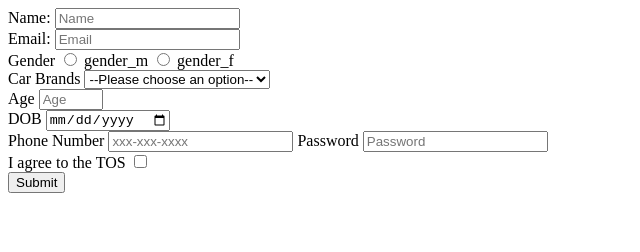
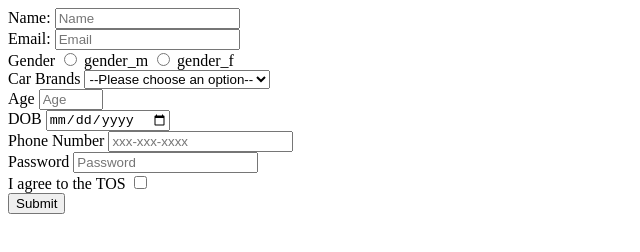
Before and after one commit to acciojob/signup-form-car-Khandavilli-Mahidhar93, a website: page main.html in a window 1280 px wide. Shown: the whole page, without its empty margins (0-640 px from the left). Drawn offline with Linux system fonts and the light colour scheme.

Commit message:
created a submission

```diff
--- a/main.html
+++ b/main.html
@@ -36,7 +36,7 @@
 		<input type="date" id="dob" name="dob" required><br>
 
 		<label for="tel">Phone Number</label>
-		<input type="tel" id="tel" name="tel" placeholder="xxx-xxx-xxxx">
+		<input type="tel" id="tel" name="tel" placeholder="xxx-xxx-xxxx"><br>
 
 		<label for="password">Password</label>
 		<input type="password" id="password" name="password" placeholder="Password" required><br>
```
